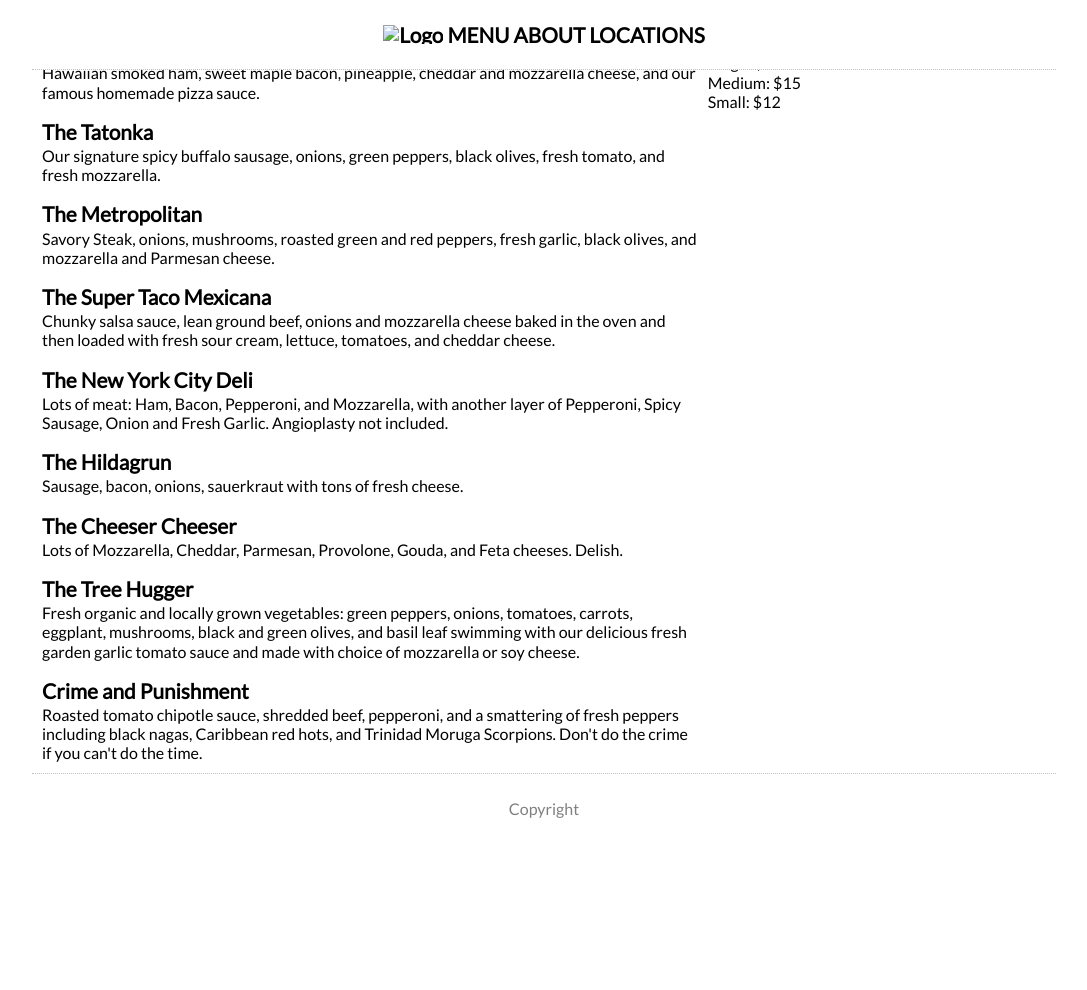
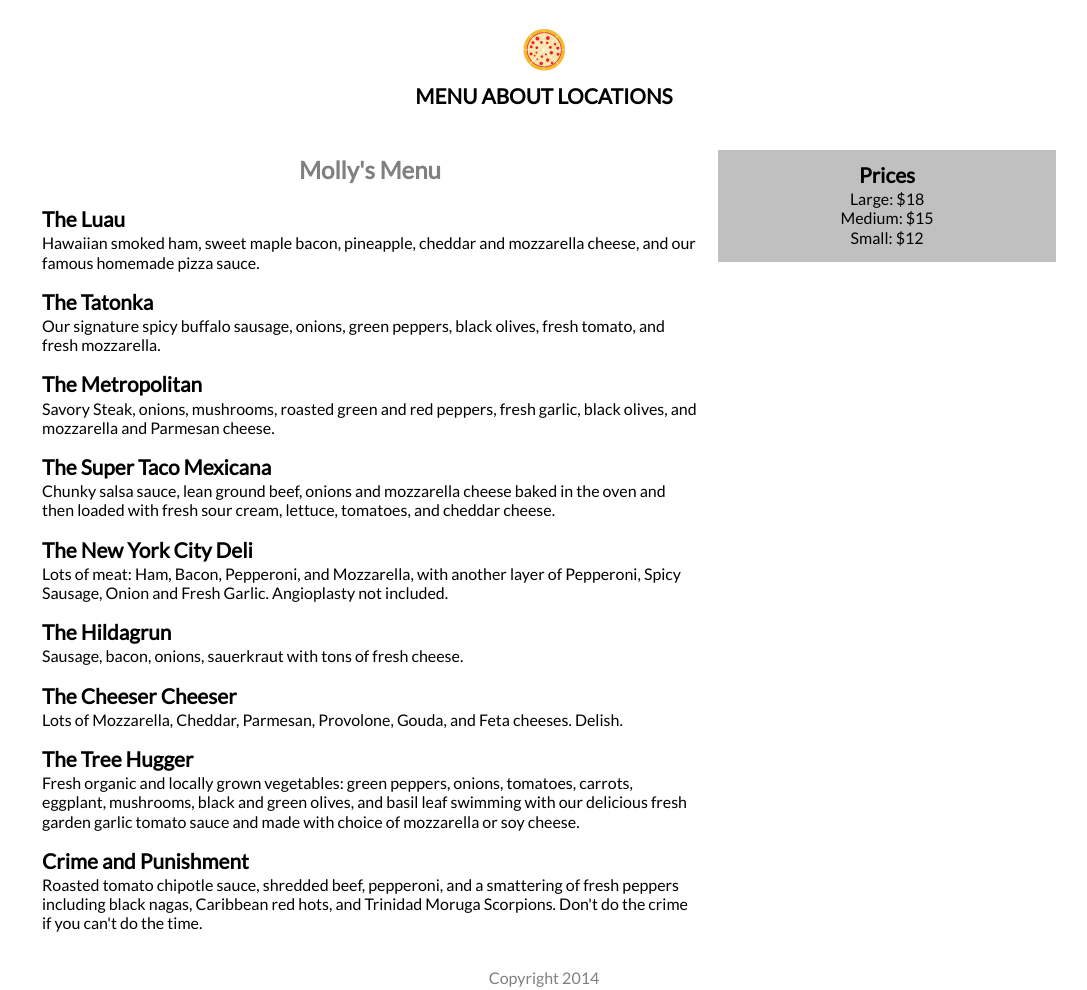
Before and after one commit to ktkettler/11.1, a plain HTML site: page index.html in a window 1280 px wide. Shown: the whole page, without its empty margins (96-1183 px from the left). Before the commit the page ends 843 px from the top, so only its background shows below. Drawn offline with Linux system fonts and the light colour scheme.

Commit message:
Menu page finished
added logo; refined nav; got floats working properly;

```diff
--- a/_css/main.css
+++ b/_css/main.css
@@ -59,15 +59,14 @@ body{
 	font-family: "Lato", sans-serif;
 	line-height: 1.2em;
 }
-nav {
+header {
 	padding: 25px;
 	text-align: center;
 	font-weight: 700;
 	font-size: 1.3em;
-	border-bottom: silver 1px dotted;
 	position: fixed;
 	z-index: 100;
-	background-color: white;
+	background-color: #ffffff;
 	width:80%;
 }
 a {
@@ -84,7 +83,6 @@ footer {
 	text-align: center;
 	bottom: 0;
 	padding: 25px;
-	border-top: silver 1px dotted;
 	margin-top: 10px;
 	clear: both;
 }
@@ -113,6 +111,26 @@ h3 {
 	text-align: left;
 }
 .prices {
-	text-align: left;
-	margin: auto;
+	text-align: center;
+	width: 33%;
+	background-color: silver;
+	float: right;
+	padding: 15px 0px 15px 0px;
+	position: relative;
+
+	}
+.container {
+	position: relative;
+	padding-top: 150px;
 }
+#menuTitle {
+	width: 66%;
+	padding: 10px;
+	float: left;
+	text-align: center;
+}
+#logo {
+	width: 50px;
+	height: 50px;
+	margin-bottom: 10px;
+}
--- a/index.html
+++ b/index.html
@@ -8,14 +8,23 @@
 </head>
 <body>
 <header>
+	<img id="logo" src="_img/logo.png" alt="Logo">
 <nav>
-	<img id="logo" src="_img/logo.gif" alt="Logo">
 	<a class="navLink" href="#">MENU</a>
 	<a class="navLink" href="#">ABOUT</a>
 	<a class="navLink" href="#">LOCATIONS</a>
 </nav>
 </header>
+<div class="container">
+<div id="menuTitle">
 	<h2>Molly's Menu</h2>
+</div>
+<div class="prices">
+	<h3>Prices</h3>
+	<p>Large: $18</p>
+	<p>Medium: $15</p>
+	<p>Small: $12</p>
+</div>
 <div class="item">
 	<h3>The Luau</h3>
 		<p>Hawaiian smoked ham, sweet maple bacon, pineapple, cheddar and mozzarella cheese, and our famous homemade pizza sauce.</p>
@@ -52,14 +61,9 @@
 	<h3>Crime and Punishment</h3>
 		<p>Roasted tomato chipotle sauce, shredded beef, pepperoni, and a smattering of fresh peppers including black nagas, Caribbean red hots, and Trinidad Moruga Scorpions. Don't do the crime if you can't do the time.</p>
 </div>
-<div class="prices">
-	<h3>Prices</h3>
-	<p>Large: $18</p>
-	<p>Medium: $15</p>
-	<p>Small: $12</p>
 </div>
 <footer>
-	<p>Copyright</p>
+	<p>Copyright 2014</p>
 </footer>
 </body>
 </html>
```
Also changed, not shown: _img/logo.png (added).
